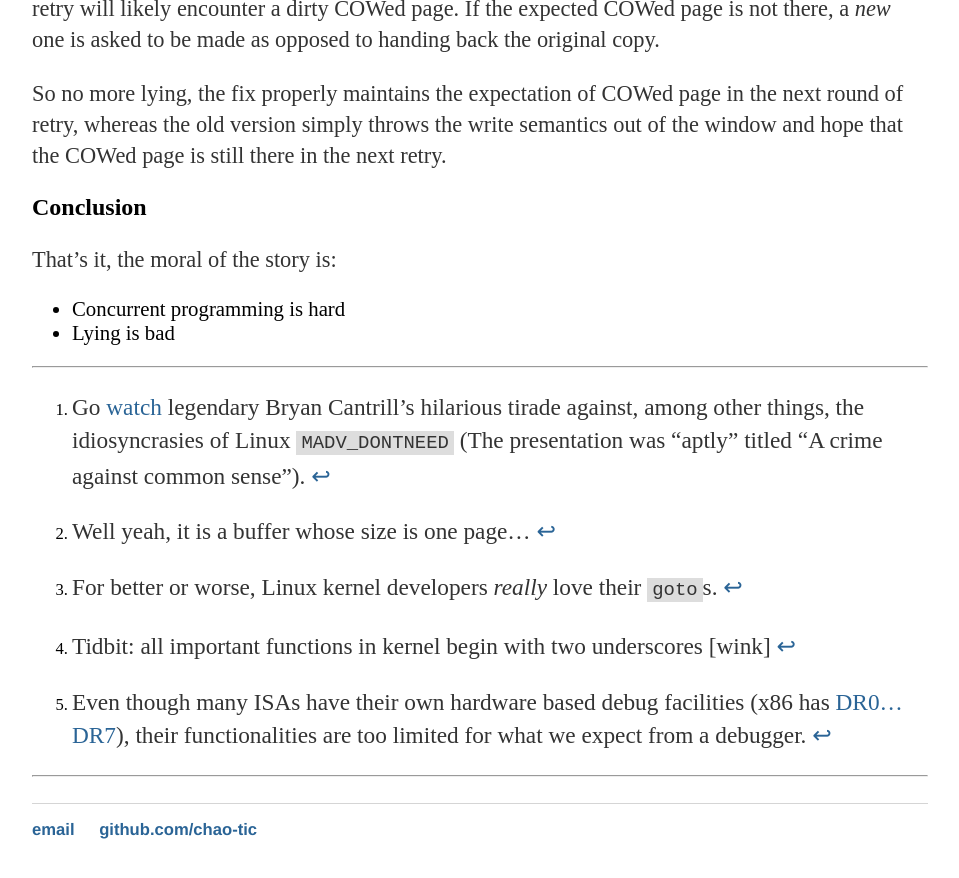
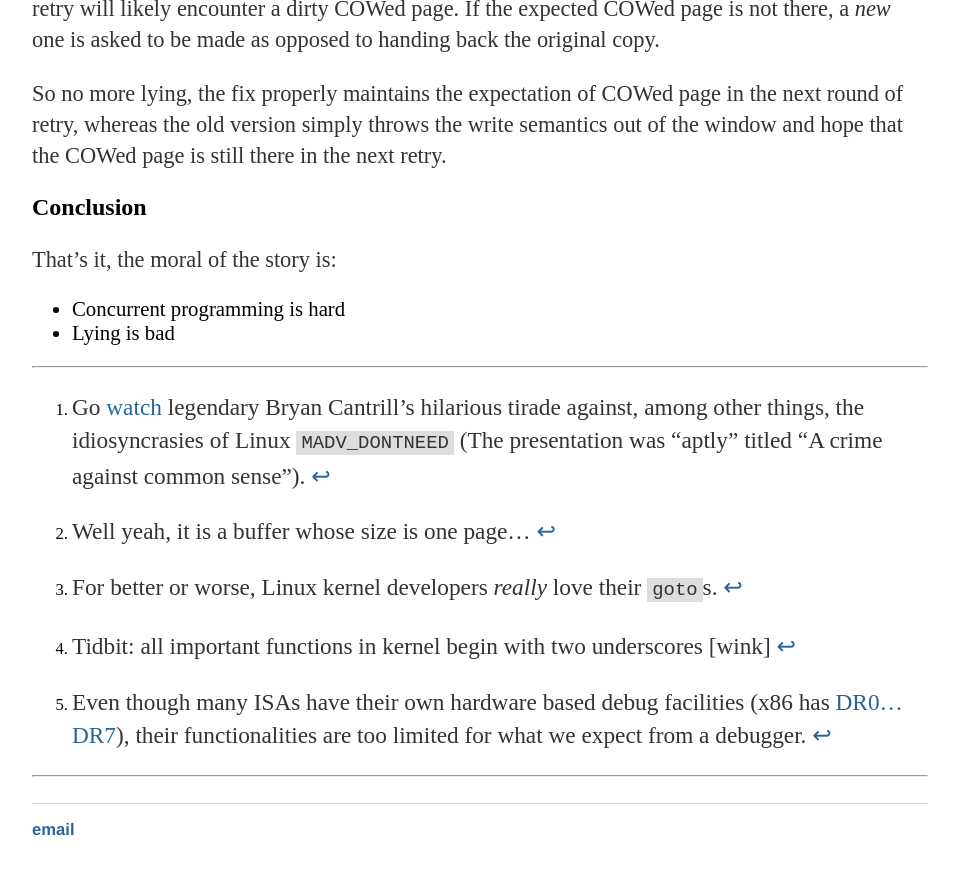
Before and after one commit to chao-tic/chao-tic.github.io, a Jekyll site: the page built from _posts/2017-05-23-dirty-cow.markdown, in a window 1280 px wide and 900 px high, scrolled down 14559 px. Shown: the top 878 px of the window, without its empty margins (160-1119 px from the left). Built offline with Jekyll 4.4.1, drawn with Linux system fonts in a browser that asks for light colours; comment, search, counter and statistics services are not loaded.

Commit message:
Remove direct github from the page
Page the way for moving away from github page in the future

```diff
--- a/_layouts/default.html
+++ b/_layouts/default.html
@@ -23,7 +23,6 @@
 			<footer>
 	    		<ul>
 	        		<li><a href="mailto:chao.tic.wzc@gmail.com">email</a></li>
-	        		<li><a href="https://github.com/chao-tic">github.com/chao-tic</a></li>
 				</ul>
 			</footer>
 		</body>
```
